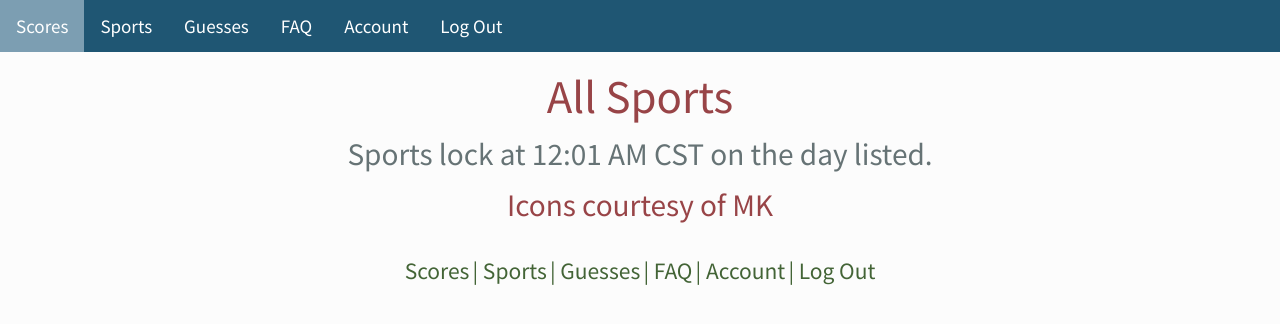
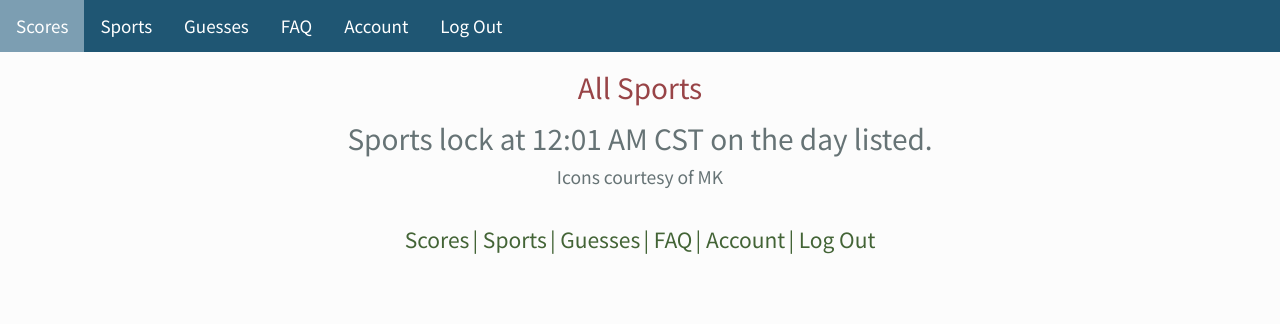
Before and after one commit to BoggsParty/Olympics2021, a Django app: template pages/templates/pages/menu.html in a window 1280 px wide. Shown: the top 324 px of the page. Run offline with Django 3.2, Linux system fonts and the light colour scheme; the template is opened without the code that fills it, so the values that code supplies are empty; some libraries are stand-ins or nearby versions.

Commit message:
quick style changes

```diff
--- a/pages/templates/pages/menu.html
+++ b/pages/templates/pages/menu.html
@@ -4,13 +4,13 @@
 {% block content %}
 <div class="container-fluid">
     <div class="row center">
-        <h1>All Sports</h1>
+        <h3>All Sports</h3>
 		<h2>Sports lock at 12:01 AM CST on the day listed.</h2>
-		<h3>Icons courtesy of MK</h3>
+		<p>Icons courtesy of MK</p>
     </div>
 </div>
 <div class="container-fluid">
-    <div class="row center display-flex">
+    <div class="row center">
         {% for open_sport in open_sport %}
         <div class="col-sm-3">
 			<a href="/sports/detail/{{open_sport.slug}}"><img class="img-responsive center" src="/media/{{open_sport.menu_image}}"></a>
--- a/registration/templates/registration/createaccount.html
+++ b/registration/templates/registration/createaccount.html
@@ -13,9 +13,6 @@
 				<h2><input type="submit" value="Create new user account" /></h2>
 				</form>
 			</div>
-			<div class="col-sm-12">
-				<h1>Your username will be displayed to all users!</h1>
-			</div>
 		</div>
 	</div>
 </div>
--- a/registration/templates/registration/login.html
+++ b/registration/templates/registration/login.html
@@ -12,7 +12,7 @@
             <p>Your account doesn't have access to this page. To proceed,
             please login with an account that has access.</p>
         {% else %}
-            <h1 align="center">Please login to see this page</h1>
+            <h3 align="center">Please login to see this page</h3>
         {% endif %}
     {% endif %}
 
```
